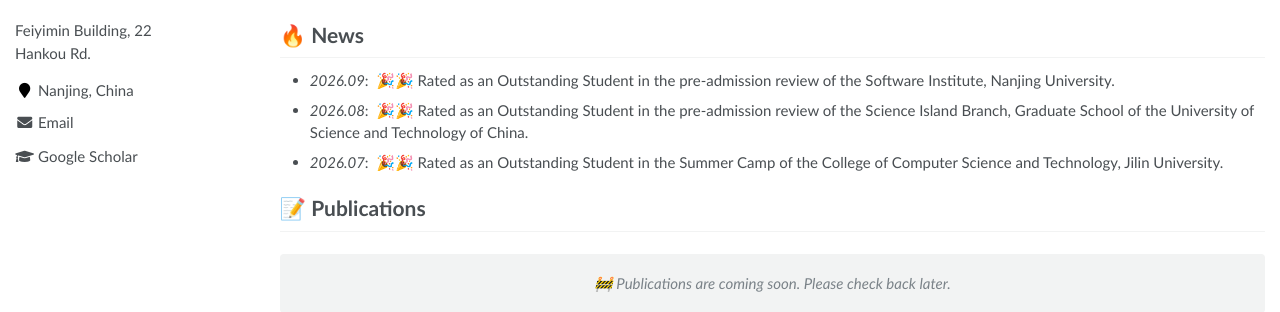
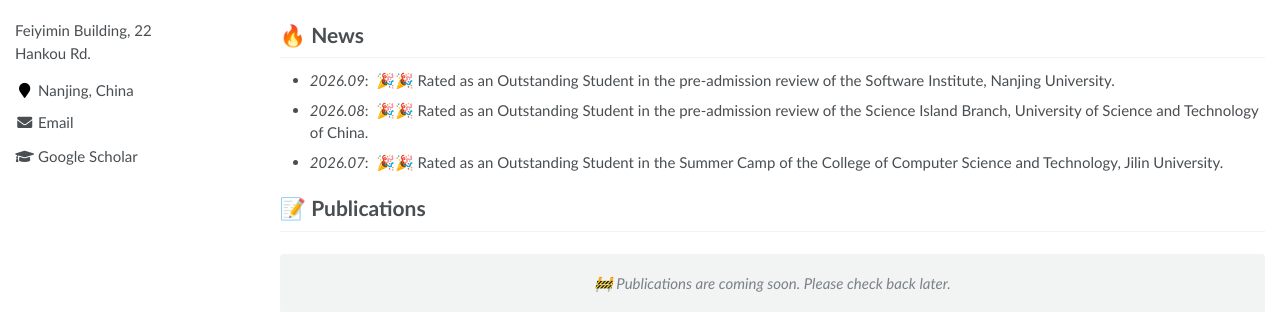
Before and after one commit to Yangxc0414/Yangxc0414.github.io, a Jekyll site: the page built from _pages/about.md, in a window 1280 px wide and 1281 px high. Shown: the part 334-646 px from the top of the window. Built offline with Jekyll 4.4.1, drawn with Linux system fonts in a browser that asks for light colours.

Commit message:
style: drop Graduate School from USTC news entry

```diff
--- a/_pages/about.md
+++ b/_pages/about.md
@@ -23,7 +23,7 @@ Any discussion, collaboration, and mentoring (both giving and receiving) are ver
 
 # 🔥 News
 - *2026.09*: &nbsp;🎉🎉 Rated as an Outstanding Student in the pre-admission review of the Software Institute, Nanjing University.
-- *2026.08*: &nbsp;🎉🎉 Rated as an Outstanding Student in the pre-admission review of the Science Island Branch, Graduate School of the University of Science and Technology of China.
+- *2026.08*: &nbsp;🎉🎉 Rated as an Outstanding Student in the pre-admission review of the Science Island Branch, University of Science and Technology of China.
 - *2026.07*: &nbsp;🎉🎉 Rated as an Outstanding Student in the Summer Camp of the College of Computer Science and Technology, Jilin University.
 
 # 📝 Publications
```
